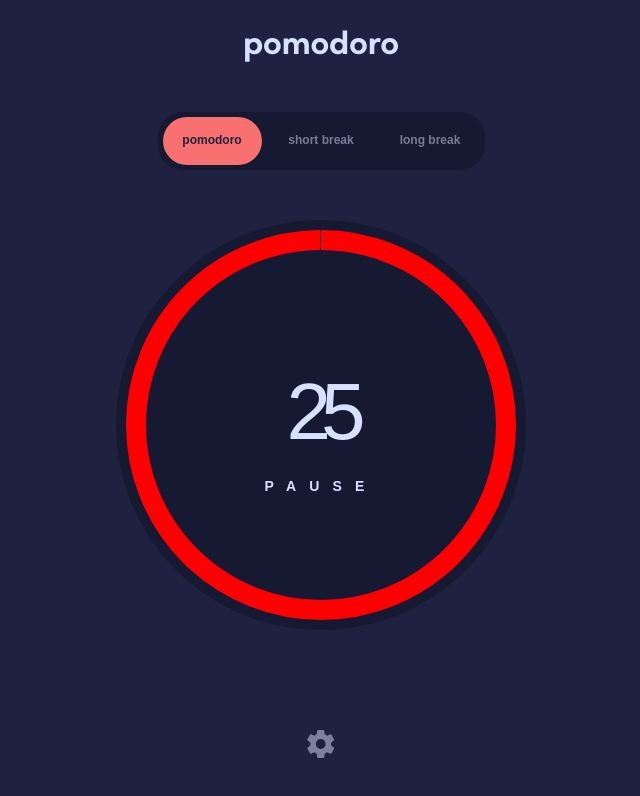
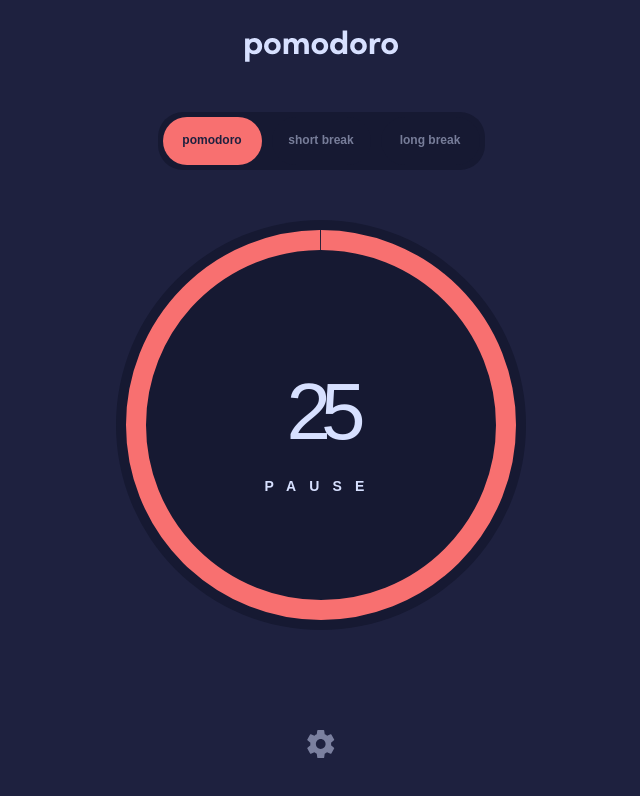
Before and after one commit to achiewe/pomodoro-app, a Next.js app: page / in a window 1280 px wide. Shown: the top 796 px of the page, without its empty margins (319-959 px from the left). Built offline with nearby package versions, Linux system fonts and the light colour scheme.

Commit message:
add on the second svg which will display when change the responsive design and become tablet then work on that stroke property color logic

```diff
--- a/src/app/components/TimerDisplay.tsx
+++ b/src/app/components/TimerDisplay.tsx
@@ -64,7 +64,15 @@ export default function TimerDisplay() {
           cy="205px"
           r="185px"
           fill="transparent"
-          stroke="red"
+          stroke={
+            contentColor === "red"
+              ? "#F87070"
+              : contentColor === "green"
+              ? "#70F3F8"
+              : contentColor === "purple"
+              ? "#D881F8"
+              : ""
+          }
           strokeWidth="20px"
           strokeDasharray="1161px"
         ></circle>
```
